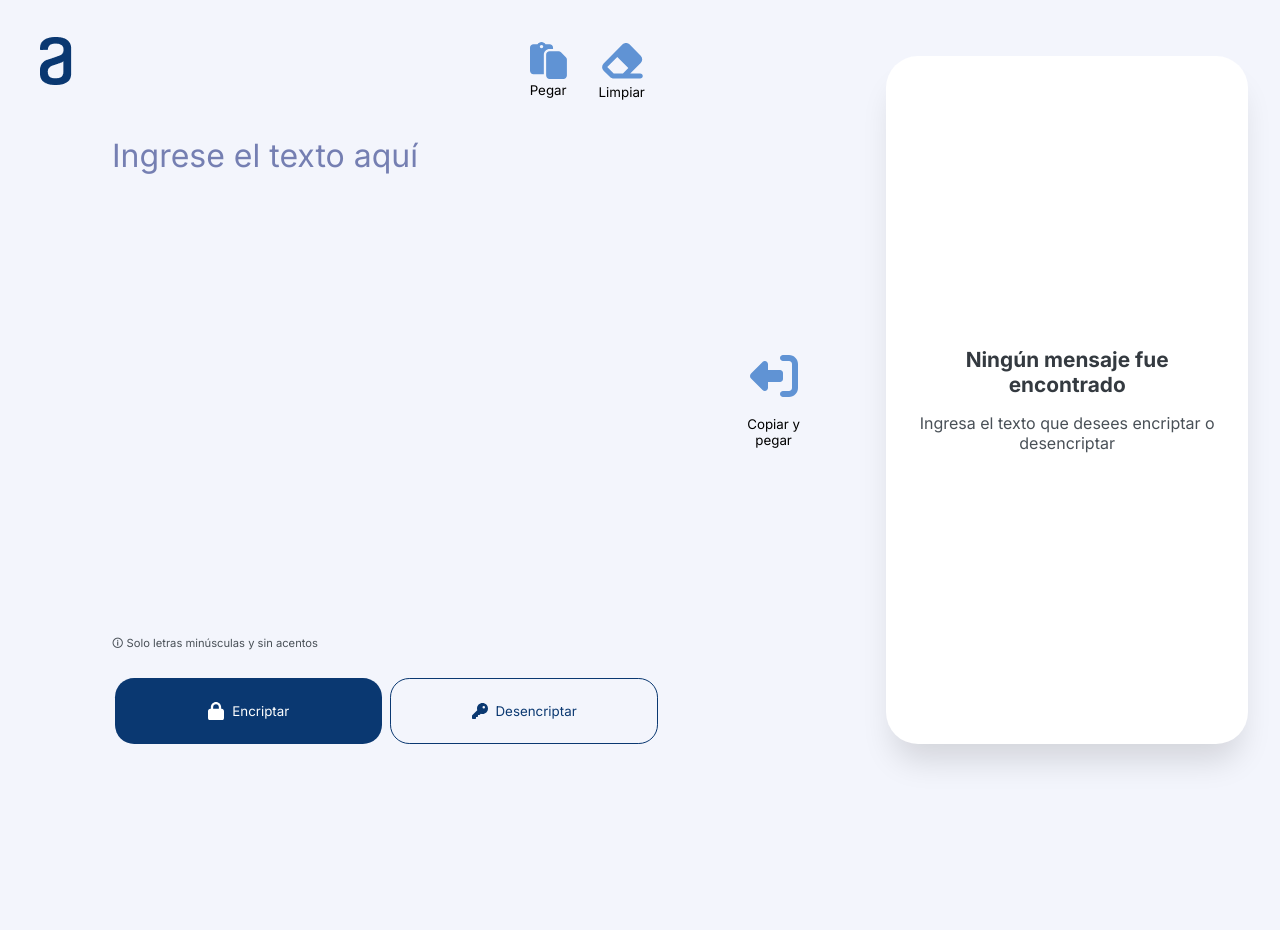
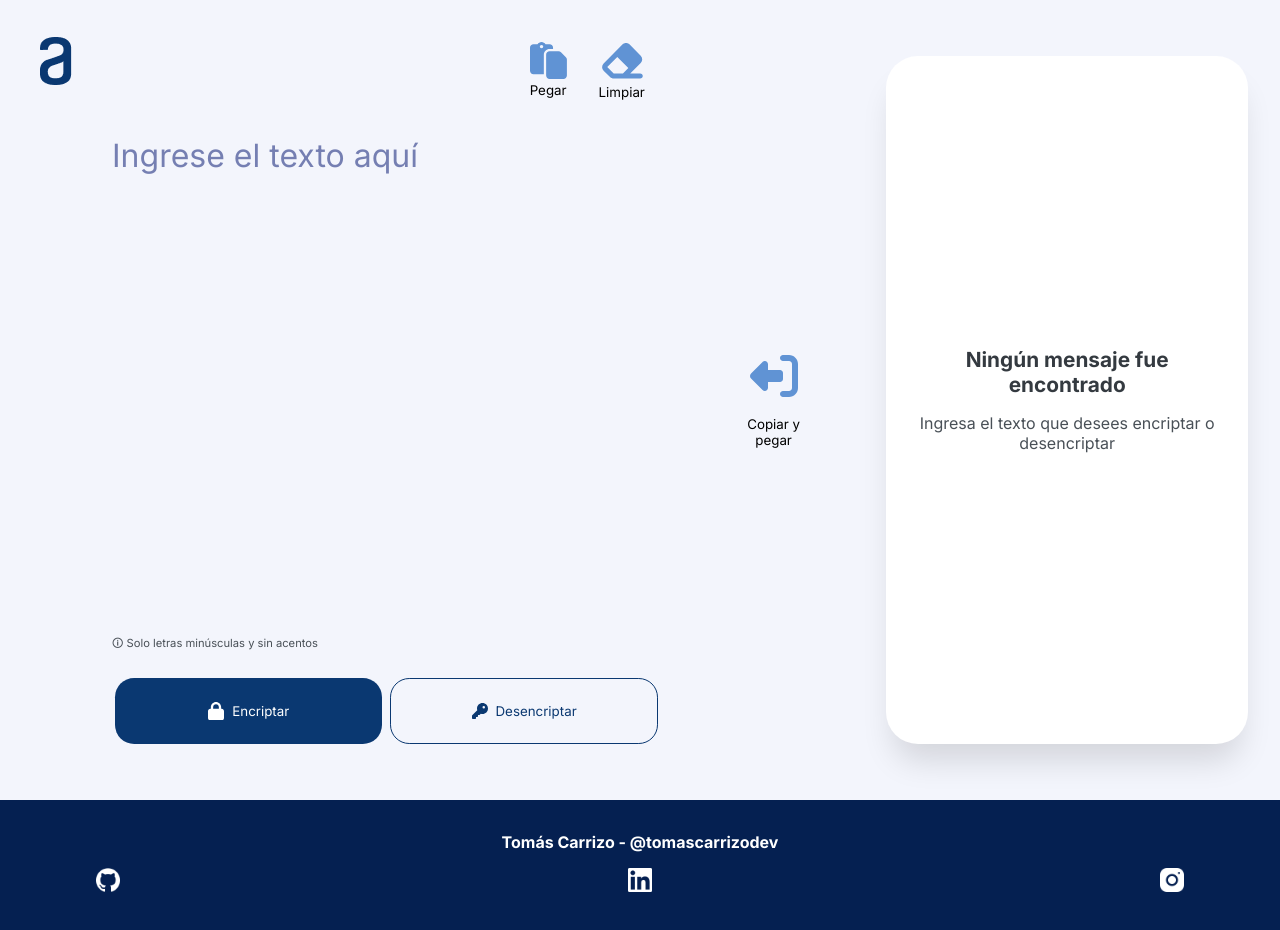
Before and after one commit to tomascarrizodev/challenge-encriptador, a plain HTML site: page index.html in a window 1280 px wide. Before the commit the page ends 800 px from the top, so only its background shows below. Drawn offline with Linux system fonts and the light colour scheme.

Commit message:
Agregado 'footer' y correción de estilos

```diff
--- a/index.html
+++ b/index.html
@@ -15,8 +15,6 @@
 
 <body>
     <div class="container">
-
-
         <header>
             <a href="https://www.aluracursos.com/" target="_blank"><img src="./assets/logo.png" alt="Logo de Alura"
                     title="Alura Latam - Cursos"></a>
@@ -27,14 +25,14 @@
                 <div class="support-btns">
                     <button id="pegar">
                         <svg xmlns="http://www.w3.org/2000/svg" viewBox="0 0 512 512">
-                            <path fill="#6093D4"
+                            <path
                                 d="M160 0c-23.7 0-44.4 12.9-55.4 32H48C21.5 32 0 53.5 0 80V400c0 26.5 21.5 48 48 48H192V176c0-44.2 35.8-80 80-80h48V80c0-26.5-21.5-48-48-48H215.4C204.4 12.9 183.7 0 160 0zM272 128c-26.5 0-48 21.5-48 48V448v16c0 26.5 21.5 48 48 48H464c26.5 0 48-21.5 48-48V243.9c0-12.7-5.1-24.9-14.1-33.9l-67.9-67.9c-9-9-21.2-14.1-33.9-14.1H320 272zM160 40a24 24 0 1 1 0 48 24 24 0 1 1 0-48z" />
                         </svg>
                         <p>Pegar</p>
                     </button>
                     <button id="limpiar">
                         <svg xmlns="http://www.w3.org/2000/svg" viewBox="0 0 576 512">
-                            <path fill="#6093D4"
+                            <path
                                 d="M290.7 57.4L57.4 290.7c-25 25-25 65.5 0 90.5l80 80c12 12 28.3 18.7 45.3 18.7H288h9.4H512c17.7 0 32-14.3 32-32s-14.3-32-32-32H387.9L518.6 285.3c25-25 25-65.5 0-90.5L381.3 57.4c-25-25-65.5-25-90.5 0zM297.4 416H288l-105.4 0-80-80L227.3 211.3 364.7 348.7 297.4 416z" />
                         </svg>
                         <p>Limpiar</p>
@@ -61,7 +59,7 @@
             <div class="copypaste-container">
                 <button id="btn-copypaste">
                     <svg xmlns="http://www.w3.org/2000/svg" viewBox="0 0 512 512">
-                        <path fill="#6093D4"
+                        <path
                             d="M377.9 105.9L500.7 228.7c7.2 7.2 11.3 17.1 11.3 27.3s-4.1 20.1-11.3 27.3L377.9 406.1c-6.4 6.4-15 9.9-24 9.9c-18.7 0-33.9-15.2-33.9-33.9l0-62.1-128 0c-17.7 0-32-14.3-32-32l0-64c0-17.7 14.3-32 32-32l128 0 0-62.1c0-18.7 15.2-33.9 33.9-33.9c9 0 17.6 3.6 24 9.9zM160 96L96 96c-17.7 0-32 14.3-32 32l0 256c0 17.7 14.3 32 32 32l64 0c17.7 0 32 14.3 32 32s-14.3 32-32 32l-64 0c-53 0-96-43-96-96L0 128C0 75 43 32 96 32l64 0c17.7 0 32 14.3 32 32s-14.3 32-32 32z" />
                     </svg>
                     <p>Copiar y pegar</p>
@@ -73,7 +71,7 @@
                 <span class="ingresa-texto">Ingresa el texto que desees encriptar o desencriptar</span>
                 <p id="respuesta"></p>
                 <button id="btn-copiar">
-                    <svg xmlns="http://www.w3.org/2000/svg" viewBox="0 0 512 512"><path fill="#0a3871" d="M448 384H256c-35.3 0-64-28.7-64-64V64c0-35.3 28.7-64 64-64H396.1c12.7 0 24.9 5.1 33.9 14.1l67.9 67.9c9 9 14.1 21.2 14.1 33.9V320c0 35.3-28.7 64-64 64zM64 128h96v48H64c-8.8 0-16 7.2-16 16V448c0 8.8 7.2 16 16 16H256c8.8 0 16-7.2 16-16V416h48v32c0 35.3-28.7 64-64 64H64c-35.3 0-64-28.7-64-64V192c0-35.3 28.7-64 64-64z"/></svg>
+                    <svg xmlns="http://www.w3.org/2000/svg" viewBox="0 0 512 512"><path d="M448 384H256c-35.3 0-64-28.7-64-64V64c0-35.3 28.7-64 64-64H396.1c12.7 0 24.9 5.1 33.9 14.1l67.9 67.9c9 9 14.1 21.2 14.1 33.9V320c0 35.3-28.7 64-64 64zM64 128h96v48H64c-8.8 0-16 7.2-16 16V448c0 8.8 7.2 16 16 16H256c8.8 0 16-7.2 16-16V416h48v32c0 35.3-28.7 64-64 64H64c-35.3 0-64-28.7-64-64V192c0-35.3 28.7-64 64-64z"/></svg>
                     <span>Copiar</span>
                 </button>
             </div>
@@ -81,9 +79,19 @@
 
     </div>
     <footer>
-
+        <p>Tomás Carrizo - @tomascarrizodev</p>
+        <div class="img-container">
+            <a href="https://github.com/tomascarrizodev" target="_blank">
+                <img src="./assets/github.png" alt="Enlace a Github">
+            </a>
+            <a href="https://www.linkedin.com/in/tomascarrizodev/" target="_blank">
+                <img src="./assets/linkedin.png" alt="Enlace a LinkedIn">
+            </a>
+            <a href="https://www.instagram.com/tomascarrizodev/" target="_blank">
+                <img src="./assets/instagram.png" alt="Enlace a Instagram">
+            </a>
+        </div>
     </footer>
-
 
     <script src="./app.js"></script>
 </body>
--- a/styles.css
+++ b/styles.css
@@ -101,6 +101,10 @@ main {
     cursor: pointer;
 }
 
+#pegar path, #limpiar path, #btn-copypaste path {
+    fill: var(--d-blue-100);
+}
+
 #btn-copypaste p {
     margin-top: .8rem;
 }
@@ -136,6 +140,10 @@ main {
 #btn-encriptar svg, #btn-desencriptar svg, #btn-copiar svg {
     width: 1rem;
     margin-right: .5rem;
+}
+
+#btn-copiar path {
+    fill: var(--d-blue-300);
 }
 
 #btn-encriptar {
@@ -218,6 +226,25 @@ button#btn-desencriptar:active {
 }
 #btn-copiar:active {
     background-color: #aab2d5cc;
+}
+
+footer {
+    background: var(--d-blue-500);
+    color: #fff;
+    font-weight: bold;
+    text-align: center;
+    padding: 2rem 0;
+}
+
+.img-container {
+    padding: 1rem 6rem;
+    display: flex;
+    justify-content: space-between;
+}
+
+footer img {
+    filter: invert();
+    width: 1.5rem;
 }
 
 @media (min-width: 768px) {
```
